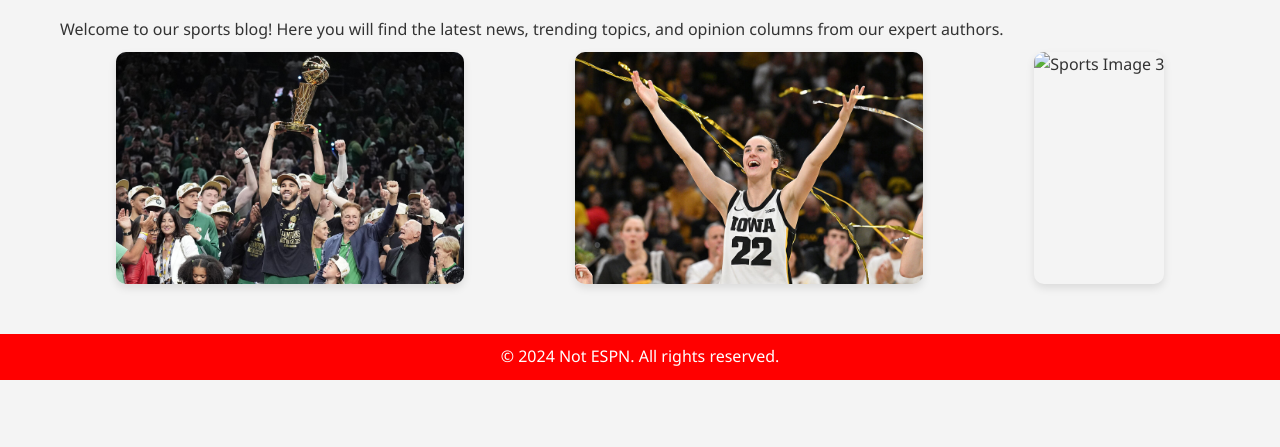
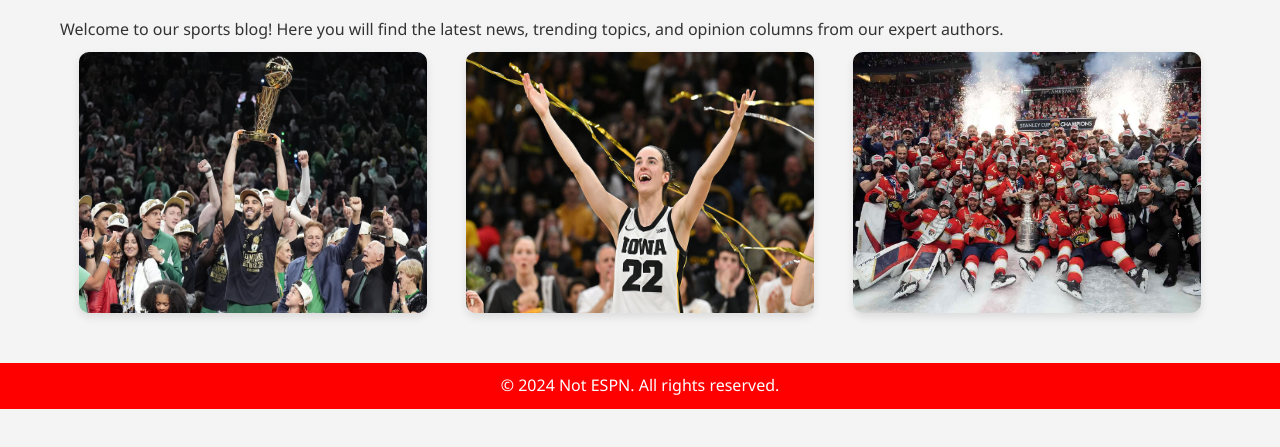
Before and after one commit to thomasbarber21/notespn, a plain HTML site: page index.html in a window 1280 px wide. Shown: the part 197-644 px from the top of the page. Drawn offline with Linux system fonts and the light colour scheme.

Commit message:
Update index.html

```diff
--- a/index.html
+++ b/index.html
@@ -30,7 +30,7 @@
                 <div class="gallery">
                     <img src="Pictures\celtics.jpg" alt="Sports Image 1">
                     <img src="Pictures\clark.jpg" alt="Sports Image 2">
-                    <img src="panthers.jpg" alt="Sports Image 3">
+                    <img src="Pictures\panthers.jpg" alt="Sports Image 3">
                 </div>
             </div>
         </section>
```
